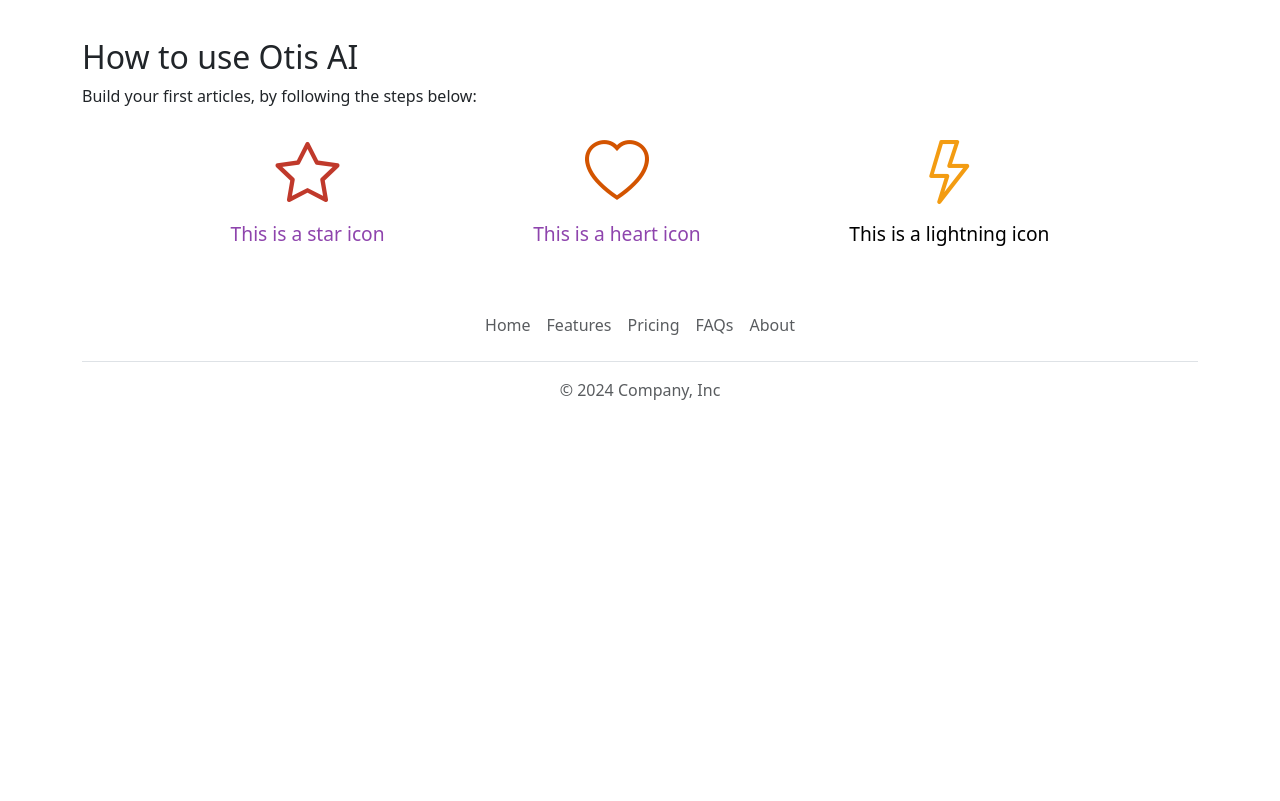
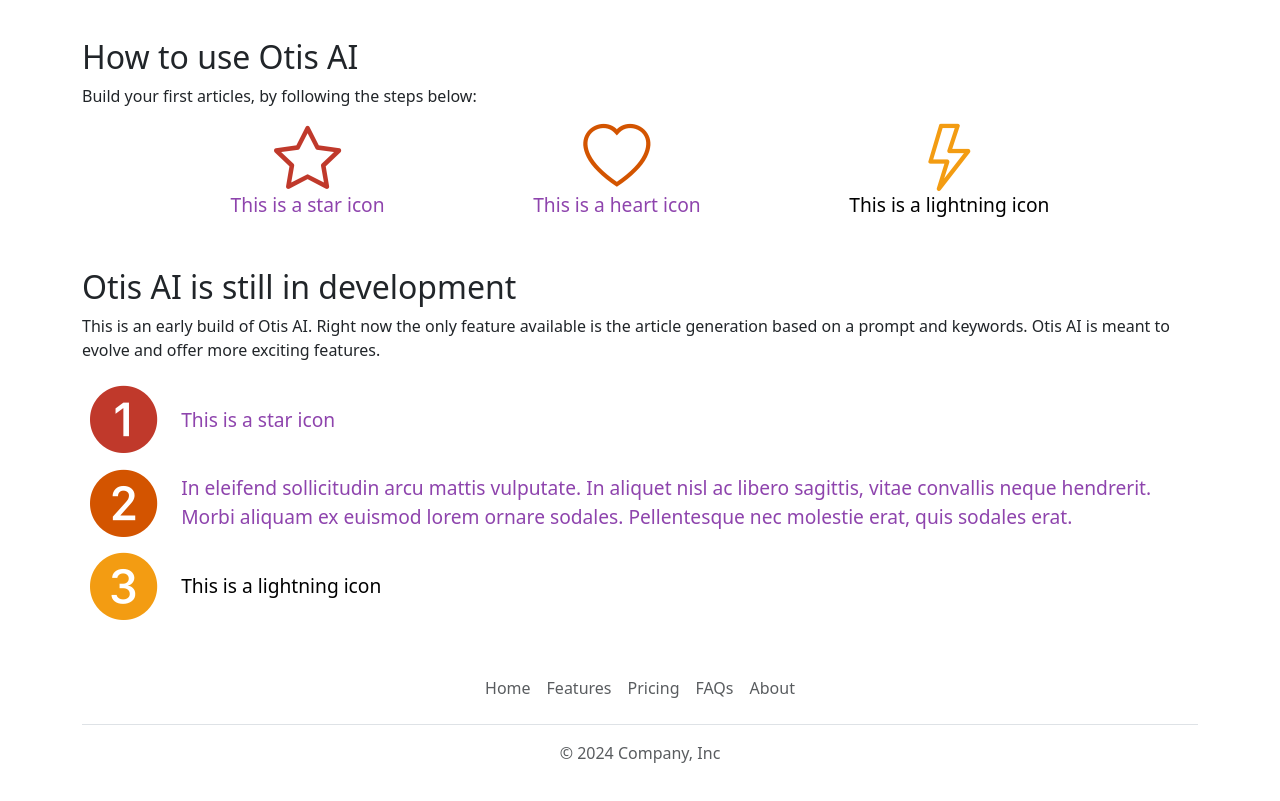
Before and after one commit to dtettarasar/otis-ai-frontend, a Vue app: page / in a window 1280 px wide. Shown: the part 800-1601 px from the top of the page. Before the commit the page ends 1258 px from the top, so only its background shows below. Built offline with nearby package versions, Linux system fonts and the light colour scheme; no server answers.

Commit message:
build new component for the Teasing section

```diff
--- a/src/components/article_components/ArticleCard.vue
+++ b/src/components/article_components/ArticleCard.vue
@@ -22,8 +22,6 @@
                 </div>
 
             </div>
-
-
 
 
             <div class="d-flex flex-row flex-wrap">
--- a/src/components/general_content_components/HowToUse.vue
+++ b/src/components/general_content_components/HowToUse.vue
@@ -1,6 +1,6 @@
 <script setup>
 
-    import IconAndText from './IconAndText.vue';
+    import IconAndTextVertical from './IconAndTextVertical.vue';
 
     // Tableau avec les données pour chaque itération
     const howToUseData = [
@@ -26,13 +26,13 @@
         <div class="d-flex flex-row justify-content-evenly flex-wrap">
 
             <!-- Boucle sur les items -->
-            <IconAndText v-for="(item, index) in howToUseData"
+            <IconAndTextVertical v-for="(item, index) in howToUseData"
                 :key="index"
                 :iconClass="item.iconClass"
                 :textContent="item.textContent"
                 :iconColor="item.iconColor"
                 :textColor="item.textColor"
-            ></IconAndText>
+            ></IconAndTextVertical>
 
         </div>
 
--- /dev/null
+++ b/src/components/general_content_components/IconAndTextHorizontal.vue
@@ -0,0 +1,53 @@
+<script setup>
+
+    // Déclaration des props
+    const props = defineProps({
+        iconClass: {
+            type: String,
+            default: 'bi-1-circle-fill', // Classe par défaut
+        },
+        textContent: {
+            type: String,
+            default: 'In eleifend sollicitudin arcu mattis vulputate. In aliquet nisl ac libero sagittis, vitae convallis neque hendrerit. Morbi aliquam ex euismod lorem ornare sodales. Pellentesque nec molestie erat, quis sodales erat.', // Texte par défaut
+        },
+        iconColor: {
+            type: String,
+            default: '#000', // Couleur par défaut (la même que dans le CSS)
+        },
+        textColor: {
+            type: String,
+            default: '#000', // Couleur par défaut (la même que dans le CSS)
+        },
+    })
+
+</script>
+
+<template>
+    <div class="icon-text-component d-flex align-items-center">
+
+        <div class="flex-shrink-0 p-2">
+            <!-- Classe dynamique pour l'icône -->
+            <i :class="[iconClass]" :style="{ color: iconColor }"></i>
+        </div>
+
+        <div class="flex-grow-1 ms-3">
+            <p :style="{color: textColor}">{{textContent}}</p>
+        </div>
+
+    </div>
+</template>
+
+<style>
+
+    .icon-text-component i {
+        font-size: 4.2rem;
+        margin: 0;
+        display: contents;
+    }
+
+    .icon-text-component p {
+        font-size: 1.2rem;
+        margin: 0;
+    }
+
+</style>
--- /dev/null
+++ b/src/components/general_content_components/TeasingContent.vue
@@ -0,0 +1,41 @@
+<script setup>
+
+    import IconAndTextHorizontal from './IconAndTextHorizontal.vue';
+
+    // Tableau avec les données pour chaque itération
+    const howToUseData = [
+        { textContent: 'This is a star icon', iconColor: "#c0392b", textColor: "#8e44ad" },
+        { iconClass: 'bi-2-circle-fill', iconColor: "#d35400", textColor: "#8e44ad" },
+        { iconClass: 'bi-3-circle-fill', textContent: 'This is a lightning icon', iconColor: "#f39c12" },
+    ];
+
+</script>
+
+<template>
+
+    <div class="mt-5">
+
+        <h2>Otis AI is still in development</h2>
+
+        <div>
+            <p>
+                This is an early build of Otis AI. Right now the only feature available is the article generation based on a prompt and keywords. Otis AI is meant to evolve and offer more exciting features.
+            </p>
+        </div>
+
+        <div class="d-flex flex-column flex-wrap">
+
+            <!-- Boucle sur les items -->
+            <IconAndTextHorizontal v-for="(item, index) in howToUseData"
+                :key="index"
+                :iconClass="item.iconClass"
+                :textContent="item.textContent"
+                :iconColor="item.iconColor"
+                :textColor="item.textColor"
+            ></IconAndTextHorizontal>
+
+        </div>
+
+    </div>
+
+</template>
--- a/src/components/page_main_containers/HomeContent.vue
+++ b/src/components/page_main_containers/HomeContent.vue
@@ -3,6 +3,7 @@
     import HomeBanner from '../general_content_components/HomeBanner.vue';
     import PresentingContent from '../general_content_components/PresentingContent.vue';
     import HowToUse from '../general_content_components/HowToUse.vue';
+    import TeasingContent from '../general_content_components/TeasingContent.vue';
 
 </script>
 
@@ -14,4 +15,6 @@
 
     <HowToUse></HowToUse>
 
+    <TeasingContent></TeasingContent>
+
 </template>
```
Also changed, not shown: src/components/general_content_components/IconAndTextVertical.vue (renamed from src/components/general_content_components/IconAndText.vue).
